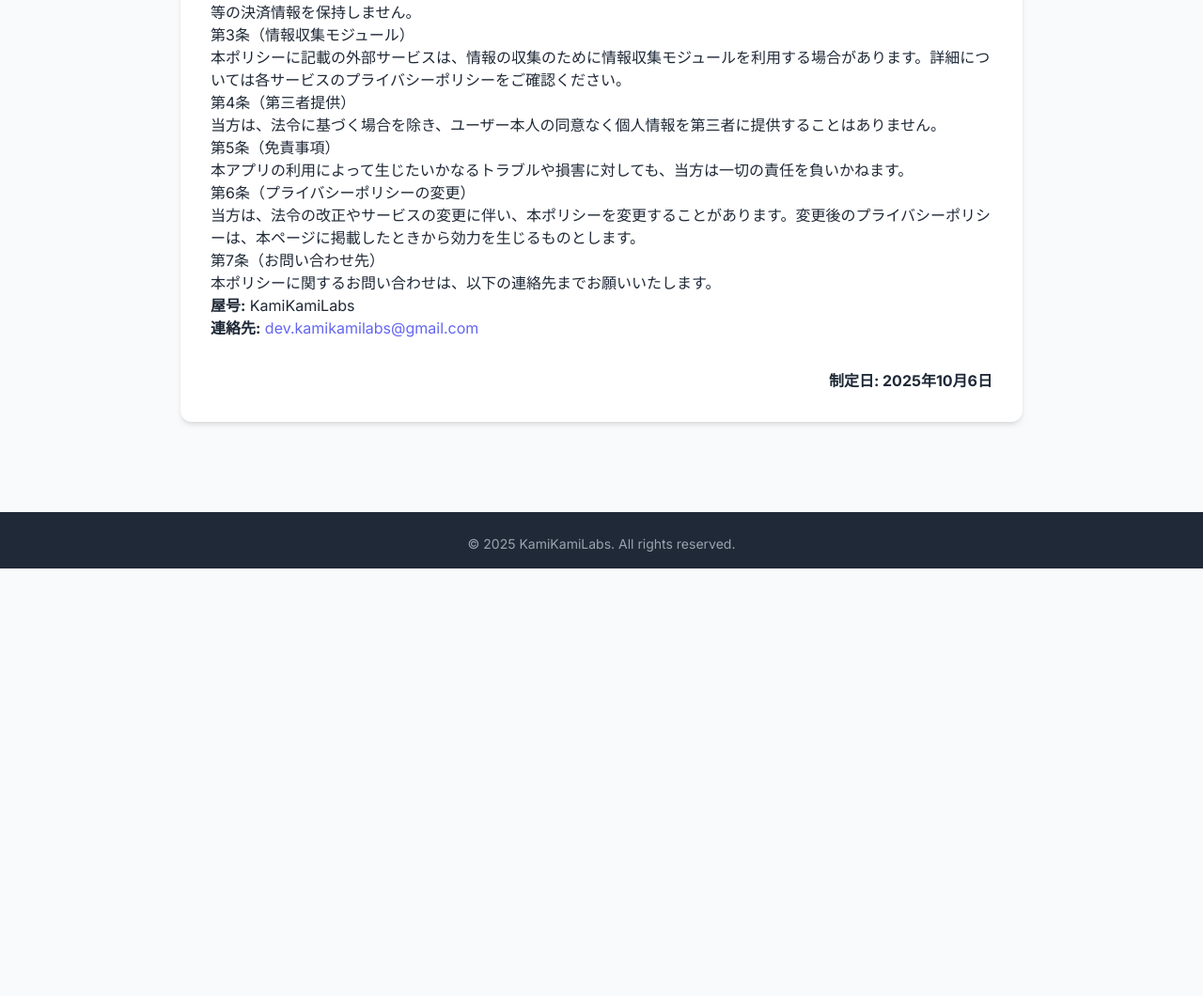
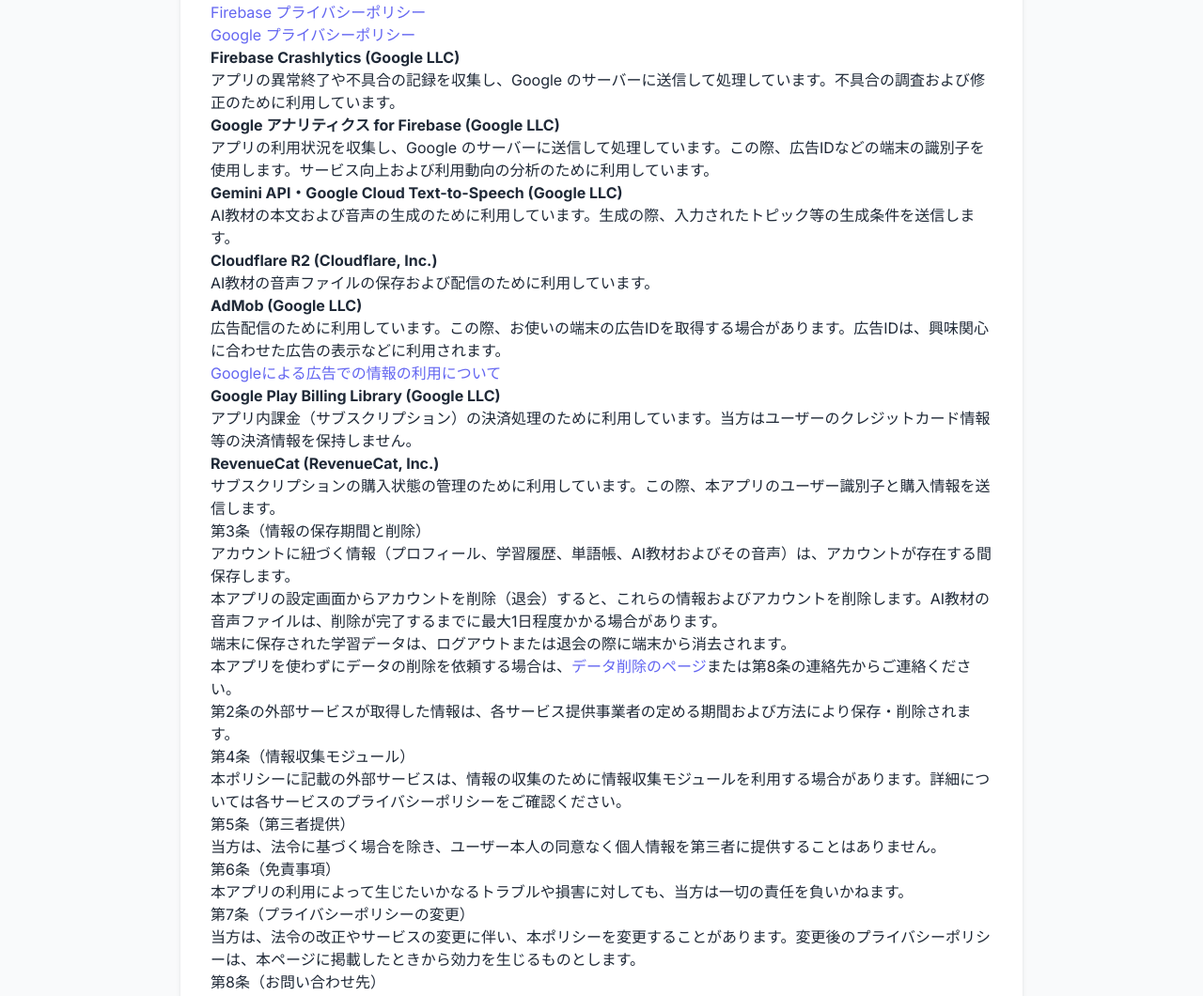
Before and after one commit to devkamikamilabs/devkamikamilabs.github.io, a plain HTML site: page chunkreader-privacy.html in a window 1280 px wide. Shown: the part 791-1851 px from the top of the page at 94% size. Before the commit the page ends 1396 px from the top, so only its background shows below. Drawn offline with nearby package versions, Linux system fonts and the light colour scheme.

Commit message:
Update chunkreader-privacy.html
リリースによるプライバシーポリシーの更新のためのコミット
ChunkReader

```diff
--- a/chunkreader-privacy.html
+++ b/chunkreader-privacy.html
@@ -43,7 +43,10 @@
                 <ul>
                     <li><strong>Googleアカウント情報:</strong> Googleサインインを利用したアカウント作成およびログイン機能の提供のため、Googleアカウントに紐づく識別情報（メールアドレス等）を取得します。</li>
                     <li><strong>学習履歴データ:</strong> ユーザーの学習進捗を記録・表示し、快適な学習体験を提供するために利用します。これには、読んだ記事、学習時間、単語帳のデータなどが含まれます。</li>
-                    <li><strong>匿名の利用状況データ:</strong> 本アプリのサービス向上、利用動向の分析、および不具合の修正のために利用します。</li>
+                    <li><strong>AI教材の生成に関する情報:</strong> AI教材の生成機能を利用する際に入力されたトピック等の生成条件と、生成された教材（本文および音声）を、教材の作成・保存・表示のために利用します。</li>
+                    <li><strong>購入に関する情報:</strong> サブスクリプションの購入状態を、プレミアム機能の提供および購入の復元のために利用します。</li>
+                    <li><strong>利用状況に関する情報:</strong> 画面の表示や利用時間などの操作の記録、広告IDなどの端末の識別子、IPアドレスから推定されるおおよその地域を取得し、本アプリのサービス向上および利用動向の分析のために利用します。</li>
+                    <li><strong>アプリの動作に関する情報:</strong> アプリが異常終了したときや不具合が起きたときの記録（エラーの内容、発生時のアプリの状態）、端末の情報（機種名、OSのバージョン等）、端末ごとに割り当てられる識別子を取得し、不具合の調査および修正のために利用します。</li>
                 </ul>
 
                 <h2>第2条（外部サービスの利用）</h2>
@@ -56,30 +59,58 @@
                         <a href="https://policies.google.com/privacy" class="text-indigo-500 hover:underline" target="_blank">Google プライバシーポリシー</a>
                     </li>
                     <li>
+                        <strong>Firebase Crashlytics (Google LLC)</strong><br>
+                        アプリの異常終了や不具合の記録を収集し、Google のサーバーに送信して処理しています。不具合の調査および修正のために利用しています。
+                    </li>
+                    <li>
+                        <strong>Google アナリティクス for Firebase (Google LLC)</strong><br>
+                        アプリの利用状況を収集し、Google のサーバーに送信して処理しています。この際、広告IDなどの端末の識別子を使用します。サービス向上および利用動向の分析のために利用しています。
+                    </li>
+                    <li>
+                        <strong>Gemini API・Google Cloud Text-to-Speech (Google LLC)</strong><br>
+                        AI教材の本文および音声の生成のために利用しています。生成の際、入力されたトピック等の生成条件を送信します。
+                    </li>
+                    <li>
+                        <strong>Cloudflare R2 (Cloudflare, Inc.)</strong><br>
+                        AI教材の音声ファイルの保存および配信のために利用しています。
+                    </li>
+                    <li>
                         <strong>AdMob (Google LLC)</strong><br>
                         広告配信のために利用しています。この際、お使いの端末の広告IDを取得する場合があります。広告IDは、興味関心に合わせた広告の表示などに利用されます。<br>
                         <a href="https://policies.google.com/technologies/ads" class="text-indigo-500 hover:underline" target="_blank">Googleによる広告での情報の利用について</a>
                     </li>
                     <li>
                         <strong>Google Play Billing Library (Google LLC)</strong><br>
-                        アプリ内課金（サブスクリプション）の決済処理のために利用しています。当方はユーザーのクレジットカード情報等の決済情報を保持しません。<br>
-                        <!-- RevenueCatを使う場合はそちらの記載も追加 -->
+                        アプリ内課金（サブスクリプション）の決済処理のために利用しています。当方はユーザーのクレジットカード情報等の決済情報を保持しません。
+                    </li>
+                    <li>
+                        <strong>RevenueCat (RevenueCat, Inc.)</strong><br>
+                        サブスクリプションの購入状態の管理のために利用しています。この際、本アプリのユーザー識別子と購入情報を送信します。
                     </li>
                 </ul>
 
-                <h2>第3条（情報収集モジュール）</h2>
+                <h2>第3条（情報の保存期間と削除）</h2>
+                <ul>
+                    <li>アカウントに紐づく情報（プロフィール、学習履歴、単語帳、AI教材およびその音声）は、アカウントが存在する間保存します。</li>
+                    <li>本アプリの設定画面からアカウントを削除（退会）すると、これらの情報およびアカウントを削除します。AI教材の音声ファイルは、削除が完了するまでに最大1日程度かかる場合があります。</li>
+                    <li>端末に保存された学習データは、ログアウトまたは退会の際に端末から消去されます。</li>
+                    <li>本アプリを使わずにデータの削除を依頼する場合は、<a href="https://kamikamilabs.com/chunkreader-data-deletion.html" class="text-indigo-500 hover:underline" target="_blank">データ削除のページ</a>または第8条の連絡先からご連絡ください。</li>
+                    <li>第2条の外部サービスが取得した情報は、各サービス提供事業者の定める期間および方法により保存・削除されます。</li>
+                </ul>
+
+                <h2>第4条（情報収集モジュール）</h2>
                 <p>本ポリシーに記載の外部サービスは、情報の収集のために情報収集モジュールを利用する場合があります。詳細については各サービスのプライバシーポリシーをご確認ください。</p>
 
-                <h2>第4条（第三者提供）</h2>
+                <h2>第5条（第三者提供）</h2>
                 <p>当方は、法令に基づく場合を除き、ユーザー本人の同意なく個人情報を第三者に提供することはありません。</p>
 
-                <h2>第5条（免責事項）</h2>
+                <h2>第6条（免責事項）</h2>
                 <p>本アプリの利用によって生じたいかなるトラブルや損害に対しても、当方は一切の責任を負いかねます。</p>
 
-                <h2>第6条（プライバシーポリシーの変更）</h2>
+                <h2>第7条（プライバシーポリシーの変更）</h2>
                 <p>当方は、法令の改正やサービスの変更に伴い、本ポリシーを変更することがあります。変更後のプライバシーポリシーは、本ページに掲載したときから効力を生じるものとします。</p>
 
-                <h2>第7条（お問い合わせ先）</h2>
+                <h2>第8条（お問い合わせ先）</h2>
                 <p>本ポリシーに関するお問い合わせは、以下の連絡先までお願いいたします。</p>
                 <ul>
                     <li><strong>屋号:</strong> KamiKamiLabs</li>
@@ -87,7 +118,8 @@
                 </ul>
 
                 <p class="mt-8 text-right">
-                    <strong>制定日: 2025年10月6日</strong>
+                    <strong>制定日: 2025年10月6日</strong><br>
+                    <strong>改定日: 2026年11月28日</strong>
                 </p>
             </div>
         </div>
```
